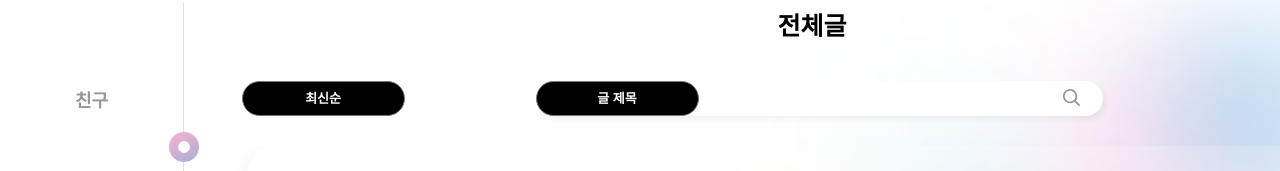
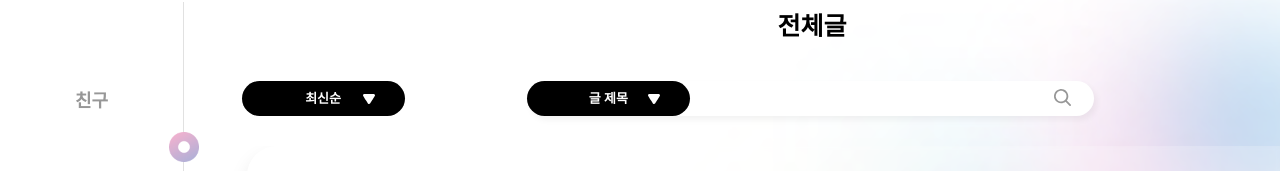
Before and after one commit to stockOneQ/front, a Next.js app: page /community/board in a window 1280 px wide. Shown: the part 134-305 px from the top of the page. Built offline with nearby package versions, Linux system fonts and the light colour scheme.

Commit message:
refactor: DropDown props 수정

```diff
--- a/components/community/Board/ControlBar/index.tsx
+++ b/components/community/Board/ControlBar/index.tsx
@@ -2,9 +2,11 @@ import Link from "next/link";
 import Image from "next/image";
 import { useRecoilState } from "recoil";
 import { searchTypeState, sortTypeState } from "recoil/states";
+
 import * as S from "./style";
+import { styled } from "styled-components";
 
-import ControlMenu from "./ControlMenu";
+import DropDown from "components/common/DropDown";
 import SearchInputBar from "./SearchInputBar";
 
 import SearchIcon from "public/assets/icons/community/searchIcon.svg";
@@ -13,29 +15,35 @@ import WriteIcon from "public/assets/icons/write.png";
 const sortOptionList = ["최신순", "조회순"];
 const searchOptionList = ["글 제목", "글 내용", "작성자"];
 
+const DropBox = styled(DropDown)`
+  .what {
+    color: red !important;
+    padding: 100px;
+    margin: 100px !important;
+  }
+`;
+
 const ControlBar = () => {
   const [sortType, setSortType] = useRecoilState(sortTypeState);
   const [searchType, setSearchType] = useRecoilState(searchTypeState);
 
   return (
     <S.ControlBarBox>
-      <ControlMenu
-        value={sortType}
-        onChange={setSortType}
-        optionList={sortOptionList}
-      />
+      <S.DropBoxContainer>
+        <DropBox width={16.3} height={3.5} font={1.3} list={sortOptionList} />
+      </S.DropBoxContainer>
+
       <S.SearchBar>
-        <S.ControlMenuContainer>
-          <ControlMenu
-            value={searchType}
-            onChange={setSearchType}
-            optionList={searchOptionList}
+        <S.DropBoxContainer>
+          <DropBox
+            width={16.3}
+            height={3.5}
+            font={1.3}
+            list={searchOptionList}
           />
-        </S.ControlMenuContainer>
+        </S.DropBoxContainer>
         <SearchInputBar />
-        <S.SearchIconContainer>
-          <Image alt="search" src={SearchIcon} />
-        </S.SearchIconContainer>
+        <Image alt="search" src={SearchIcon} />
       </S.SearchBar>
 
       <S.WriteButtonContainer>
@@ -47,4 +55,8 @@ const ControlBar = () => {
   );
 };
 
+const Div = styled.div`
+  position: relative;
+`;
+
 export default ControlBar;
--- a/components/community/Board/ControlBar/style.ts
+++ b/components/community/Board/ControlBar/style.ts
@@ -6,24 +6,26 @@ export const ControlBarBox = styled.div`
   display: flex;
   justify-content: space-between;
   margin-bottom: 3rem;
+
+  position: relative;
 `;
 
 export const SearchBar = styled.div`
   position: relative;
+  left: 25%;
 
-  display: flex;
-  align-items: center;
+  img {
+    position: absolute;
+    top: 24%;
+    right: 4%;
+  }
 `;
 
-export const ControlMenuContainer = styled.div`
+export const DropBoxContainer = styled.div`
   position: absolute;
-`;
-
-export const SearchIconContainer = styled.button`
-  position: absolute;
-  right: 4%;
+  top: 0%;
 `;
 
 export const WriteButtonContainer = styled.button`
-  padding-left: 13rem;
+  margin-right: 4.4rem;
 `;
```
Also changed, not shown: components/community/Friends/SearchFriend/index.tsx (+44 -22 lines).
